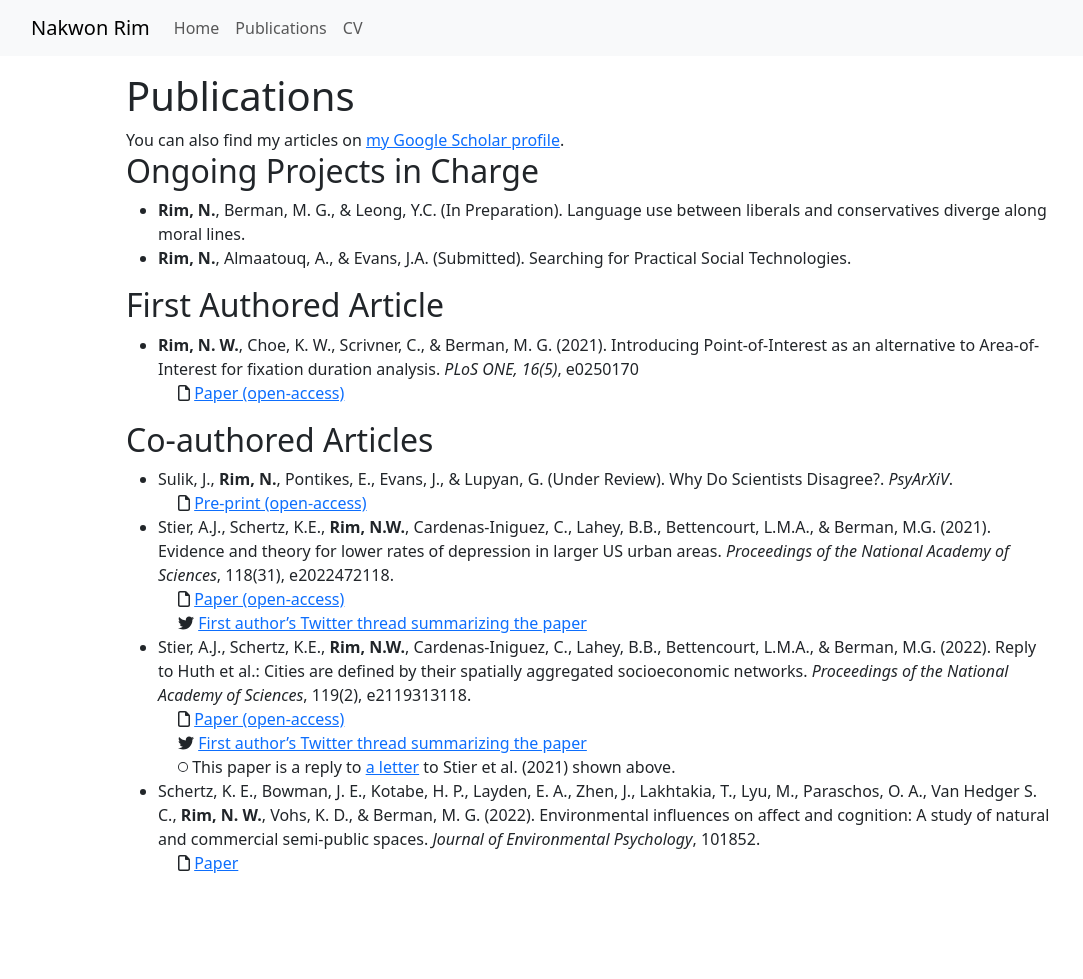
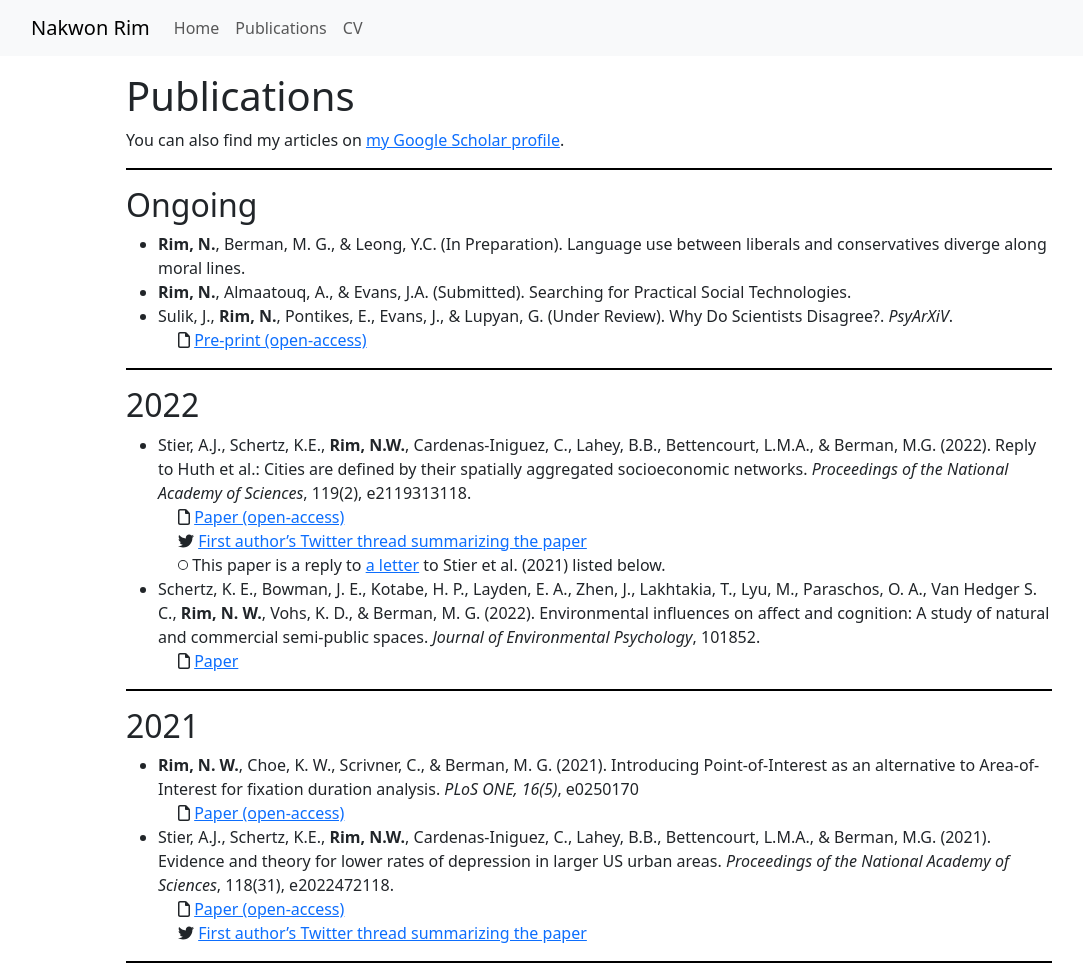
Before and after one commit to nwrim/nwrim.github.io, a plain HTML site: page publications.html in a window 1280 px wide. Shown: the whole page, without its empty margins (51-1134 px from the left). Before the commit the page ends 891 px from the top, so only its background shows below. Drawn offline with nearby package versions, Linux system fonts and the light colour scheme.

Commit message:
update publication style

```diff
--- a/publications.html
+++ b/publications.html
@@ -44,29 +44,45 @@
 
 <div class="container">
   <div class="row justify-content-center">
-    <div class="col-md-10 add-top-padding">
+    <div class="col-md-10 add-top-padding justify-content-center">
       <h1>Publications</h1>
-      You can also find my articles on <a href="https://scholar.google.com/citations?user=wRBQRzwAAAAJ">my Google Scholar profile</a>.
+      <p>You can also find my articles on <a href="https://scholar.google.com/citations?user=wRBQRzwAAAAJ">my Google Scholar profile</a>.</p>
 
-      <h2>Ongoing Projects in Charge</h2>
+      <div class="line-divider"></div>
+
+      <h2>Ongoing</h2>
       <ul>
         <li><b>Rim, N.</b>, Berman, M. G., & Leong, Y.C. (In Preparation). Language use between liberals and conservatives diverge along moral lines.</li>
         <li><b>Rim, N.</b>, Almaatouq, A., & Evans, J.A. (Submitted). Searching for Practical Social Technologies.</li>
+        <li>Sulik, J., <b>Rim, N.</b>, Pontikes, E., Evans, J., & Lupyan, G. (Under Review). Why Do Scientists Disagree?. <i>PsyArXiV</i>.</li>
+        <ul class="publication-sub-list">
+          <li><i class="fas fa-regular fa-file"></i> <a href="https://www.pnas.org/doi/full/10.1073/pnas.2022472118">Pre-print (open-access)</a></li>
+        </ul>
       </ul>
 
-      <h2>First Authored Article</h2>
+      <div class="line-divider"></div>
+
+      <h2>2022</h2>
+      <ul>
+        <li>Stier, A.J., Schertz, K.E., <b>Rim, N.W.</b>, Cardenas-Iniguez, C., Lahey, B.B., Bettencourt, L.M.A., & Berman, M.G. (2022). Reply to Huth et al.: Cities are defined by their spatially aggregated socioeconomic networks. <i>Proceedings of the National Academy of Sciences</i>, 119(2), e2119313118.</li>
+        <ul class="publication-sub-list">
+          <li><i class="fas fa-regular fa-file"></i> <a href="https://www.pnas.org/doi/full/10.1073/pnas.2119313118">Paper (open-access)</a></li>
+          <li><i class="fa-brands fa-twitter"></i> <a href="https://twitter.com/andrew_stier/status/1479272667312238601">First author’s Twitter thread summarizing the paper</a></li>
+          <li><i class="fa-regular fa-circle fa-2xs"></i> This paper is a reply to <a href="https://www.pnas.org/doi/full/10.1073/pnas.2118943118">a letter</a> to Stier et al. (2021) listed below.</li>
+        </ul>
+        <li>Schertz, K. E., Bowman, J. E., Kotabe, H. P., Layden, E. A., Zhen, J., Lakhtakia, T., Lyu, M., Paraschos, O. A., Van Hedger S. C., <b>Rim, N. W.</b>, Vohs, K. D., & Berman, M. G. (2022). Environmental influences on affect and cognition: A study of natural and commercial semi-public spaces. <i>Journal of Environmental Psychology</i>, 101852.</li>
+        <ul class="publication-sub-list">
+          <li><i class="fas fa-regular fa-file"></i> <a href="https://www.sciencedirect.com/science/article/pii/S0272494422000974">Paper</a></li>
+        </ul>
+      </ul>
+
+      <div class="line-divider"></div>
+
+      <h2>2021</h2>
       <ul>
         <li><b>Rim, N. W.</b>, Choe, K. W., Scrivner, C., & Berman, M. G. (2021). Introducing Point-of-Interest as an alternative to Area-of-Interest for fixation duration analysis. <i>PLoS ONE, 16(5)</i>, e0250170</li>
         <ul class="publication-sub-list">
           <li><i class="fas fa-regular fa-file"></i> <a href="https://journals.plos.org/plosone/article?id=10.1371/journal.pone.0250170">Paper (open-access)</a></li>
-        </ul>
-      </ul>
-
-      <h2>Co-authored Articles</h2>
-      <ul>
-        <li>Sulik, J., <b>Rim, N.</b>, Pontikes, E., Evans, J., & Lupyan, G. (Under Review). Why Do Scientists Disagree?. <i>PsyArXiV</i>.</li>
-        <ul class="publication-sub-list">
-          <li><i class="fas fa-regular fa-file"></i> <a href="https://www.pnas.org/doi/full/10.1073/pnas.2022472118">Pre-print (open-access)</a></li>
         </ul>
 
         <li>Stier, A.J., Schertz, K.E., <b>Rim, N.W.</b>, Cardenas-Iniguez, C., Lahey, B.B., Bettencourt, L.M.A., & Berman, M.G. (2021). Evidence and theory for lower rates of depression in larger US urban areas. <i>Proceedings of the National Academy of Sciences</i>, 118(31), e2022472118.</li>
@@ -74,19 +90,9 @@
           <li><i class="fas fa-regular fa-file"></i> <a href="https://www.pnas.org/doi/full/10.1073/pnas.2022472118">Paper (open-access)</a></li>
           <li><i class="fa-brands fa-twitter"></i> <a href="https://twitter.com/andrew_stier/status/1420099231860330500">First author’s Twitter thread summarizing the paper</a></li>
         </ul>
+      </ul>
 
-        <li>Stier, A.J., Schertz, K.E., <b>Rim, N.W.</b>, Cardenas-Iniguez, C., Lahey, B.B., Bettencourt, L.M.A., & Berman, M.G. (2022). Reply to Huth et al.: Cities are defined by their spatially aggregated socioeconomic networks. <i>Proceedings of the National Academy of Sciences</i>, 119(2), e2119313118.</li>
-        <ul class="publication-sub-list">
-          <li><i class="fas fa-regular fa-file"></i> <a href="https://www.pnas.org/doi/full/10.1073/pnas.2119313118">Paper (open-access)</a></li>
-          <li><i class="fa-brands fa-twitter"></i> <a href="https://twitter.com/andrew_stier/status/1479272667312238601">First author’s Twitter thread summarizing the paper</a></li>
-          <li><i class="fa-regular fa-circle fa-2xs"></i> This paper is a reply to <a href="https://www.pnas.org/doi/full/10.1073/pnas.2118943118">a letter</a> to Stier et al. (2021) shown above.</li>
-        </ul>
-
-        <li>Schertz, K. E., Bowman, J. E., Kotabe, H. P., Layden, E. A., Zhen, J., Lakhtakia, T., Lyu, M., Paraschos, O. A., Van Hedger S. C., <b>Rim, N. W.</b>, Vohs, K. D., & Berman, M. G. (2022). Environmental influences on affect and cognition: A study of natural and commercial semi-public spaces. <i>Journal of Environmental Psychology</i>, 101852.</li>
-        <ul class="publication-sub-list">
-          <li><i class="fas fa-regular fa-file"></i> <a href="https://www.sciencedirect.com/science/article/pii/S0272494422000974">Paper</a></li>
-        </ul>
-      </ul>
+      <div class="line-divider"></div>
     </div>
   </div>
 </div>
--- a/styles.css
+++ b/styles.css
@@ -9,3 +9,11 @@
     list-style-type: none;
     padding-left: 20px; /* Adjust this value to control the spacing before the bullet point */
   }
+
+  .line-divider {
+    border-top: 2px solid black;
+    width: 100%;
+    /*margin: 0 auto; /* Center align the line horizontally */
+    padding-top: 8px; /* Add some padding above the line */
+    padding-bottom: 8px; /* Add some padding below the line */
+  }
```
